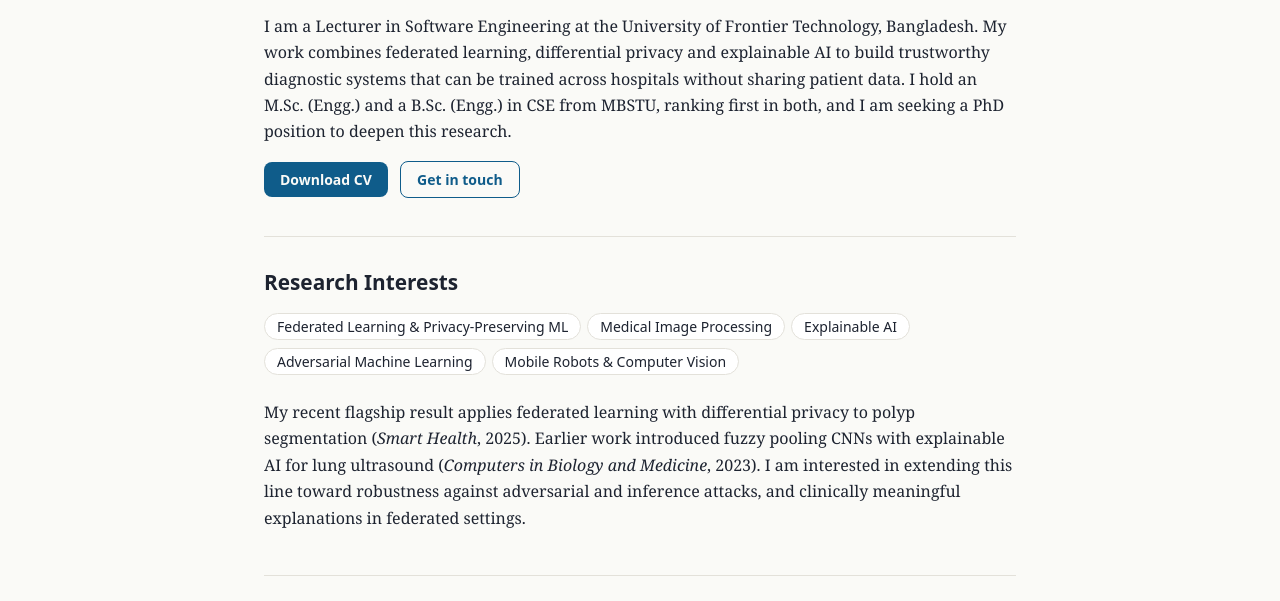
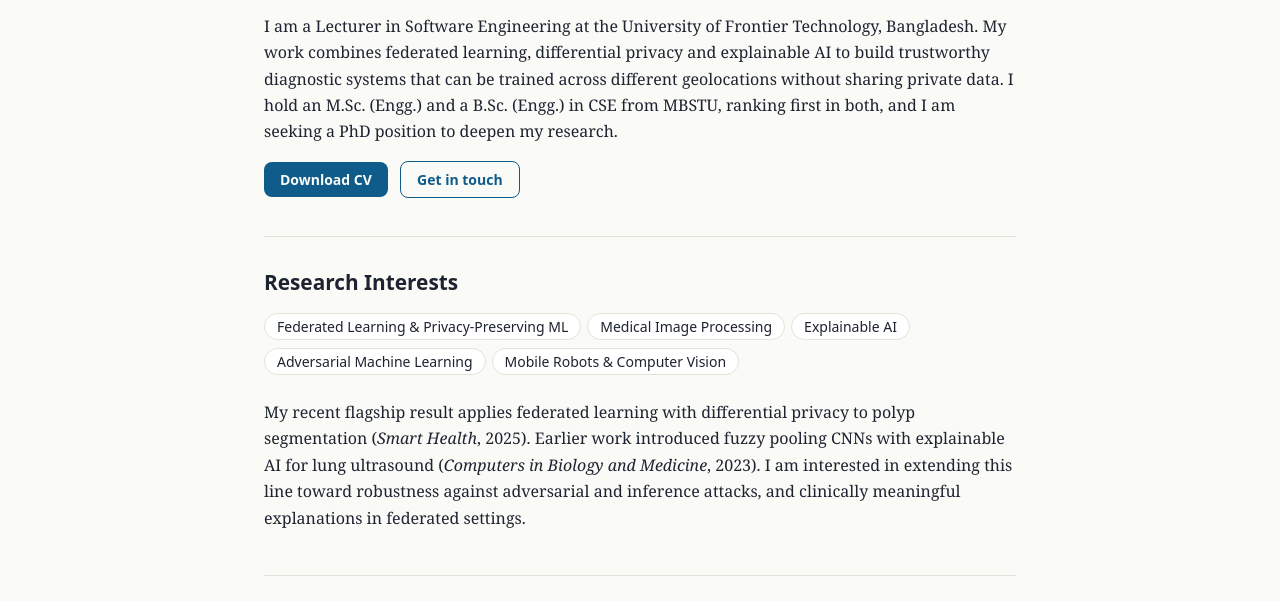
Before and after one commit to Mahmobcc/mahmobcc.github.io, a plain HTML site: page index.html in a window 1280 px wide. Shown: the part 176-777 px from the top of the page. Drawn offline with Linux system fonts and the light colour scheme.

Commit message:
Update index.html

```diff
--- a/index.html
+++ b/index.html
@@ -44,7 +44,7 @@ footer{text-align:center;color:var(--mut);font:13px system-ui;padding:20px}
 <header id="about">
 <h1>Md. Mahmodul Hasan</h1>
 
-<p>I am a Lecturer in Software Engineering at the University of Frontier Technology, Bangladesh. My work combines federated learning, differential privacy and explainable AI to build trustworthy diagnostic systems that can be trained across hospitals without sharing patient data. I hold an M.Sc. (Engg.) and a B.Sc. (Engg.) in CSE from MBSTU, ranking first in both, and I am seeking a PhD position to deepen this research.</p>
+<p>I am a Lecturer in Software Engineering at the University of Frontier Technology, Bangladesh. My work combines federated learning, differential privacy and explainable AI to build trustworthy diagnostic systems that can be trained across different geolocations without sharing private data. I hold an M.Sc. (Engg.) and a B.Sc. (Engg.) in CSE from MBSTU, ranking first in both, and I am seeking a PhD position to deepen my research.</p>
 <a class="btn" href="CV_Md__Mahmodul_Hasan.pdf">Download CV</a>
 <a class="btn o" href="#contact">Get in touch</a>
 </header>
```
